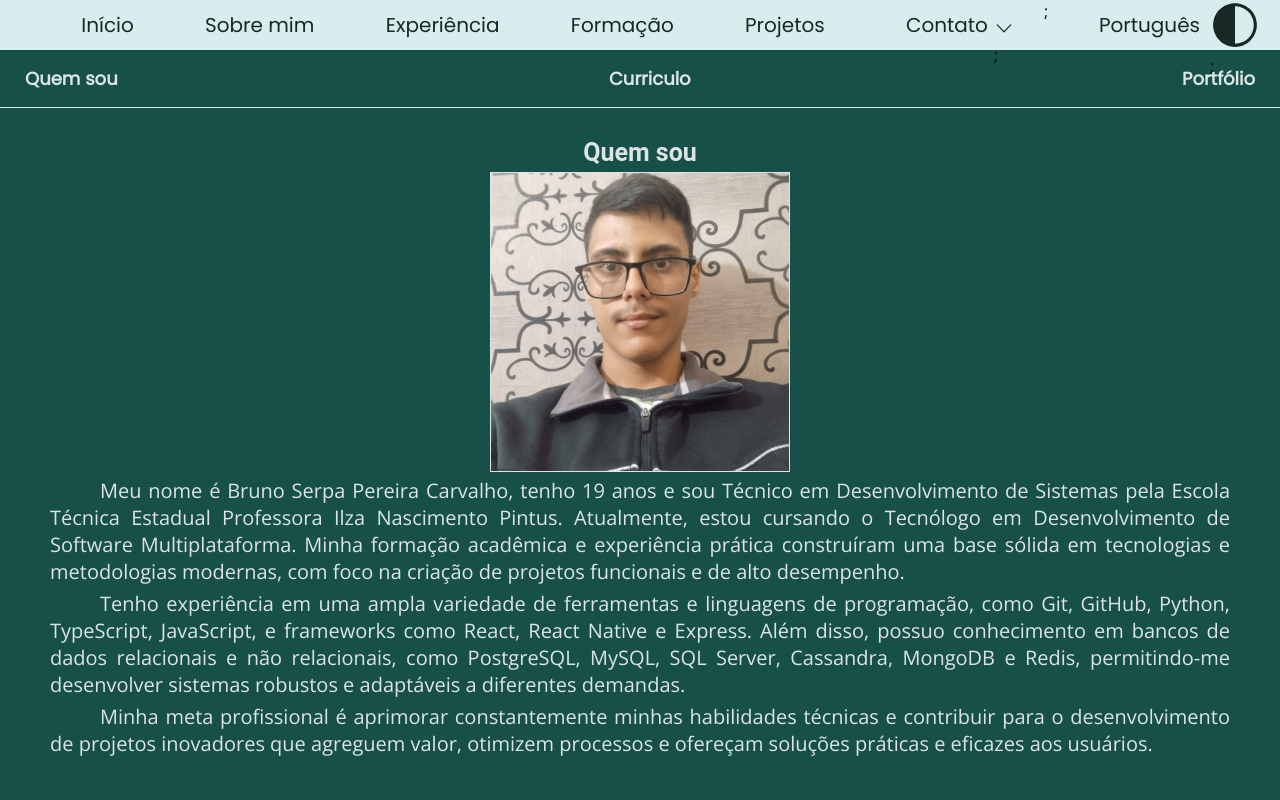
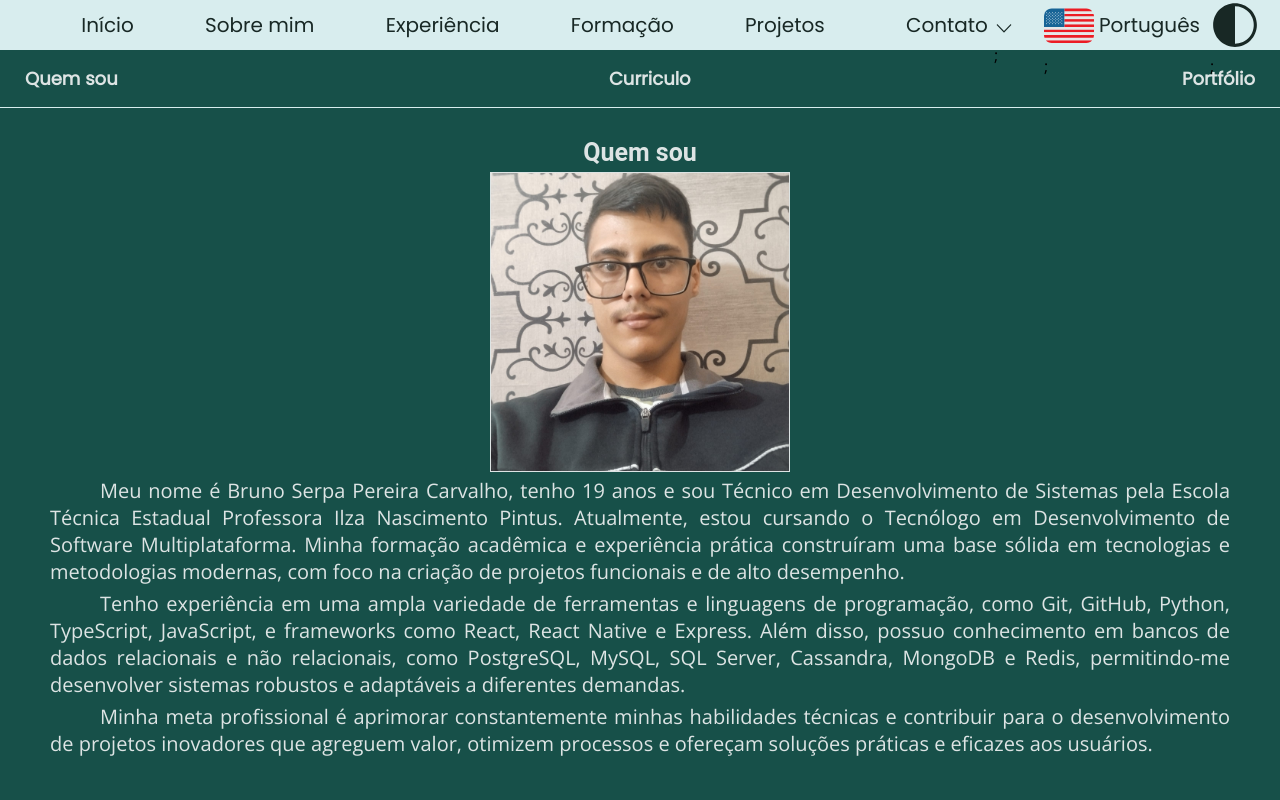
Before and after one commit to BrunoSerpa/portfolio-code, a React (Create React App) app: page /home in a window 1280 px wide. Shown: the top 800 px of the page. Built offline with nearby package versions, Linux system fonts and the light colour scheme; no server answers.

Commit message:
Update flag import and usage from FlagEUA to FlagUSA in assets and Header component

```diff
--- a/src/assets/index.ts
+++ b/src/assets/index.ts
@@ -1,5 +1,5 @@
 import FlagBrazil from "./FlagBrazil.svg";
-import FlagEUA from "./FlagEUA.svg";
+import FlagUSA from "./FlagUSA.svg";
 import IconAssociation from "./IconAssociation.svg";
 import IconCopy from "./IconCopy.svg";
 import IconDropdown from "./IconDropdown.svg";
@@ -15,4 +15,4 @@ import IconTechs from "./IconTechs.svg";
 import IconTheme from "./IconTheme.svg";
 import Me from "./Me.jpg";
 
-export { FlagBrazil, FlagEUA, IconCopy, IconAssociation, IconDropdown, IconEmail, IconGithub, IconLight, IconLinkedin, IconMenu, IconPerson, IconPhone, IconTeam, IconTechs, IconTheme, Me };
+export { FlagBrazil, FlagUSA, IconCopy, IconAssociation, IconDropdown, IconEmail, IconGithub, IconLight, IconLinkedin, IconMenu, IconPerson, IconPhone, IconTeam, IconTechs, IconTheme, Me };
--- a/src/components/Header/index.tsx
+++ b/src/components/Header/index.tsx
@@ -1,5 +1,5 @@
 import { useEffect, useState } from "react";
-import { FlagBrazil, FlagEUA, IconDropdown, IconMenu, IconTheme } from "../../assets";
+import { FlagBrazil, FlagUSA, IconDropdown, IconMenu, IconTheme } from "../../assets";
 import Props from "../../types";
 import { ButtonMenu, DivContact, DivDropdown, DivFlag, DivFunctions, DivHeader, DivLinks, FunctionTheme, LinkHeader, TextFunctions } from "./style";
 import { DarkMode, WhiteMode } from "../../styles";
@@ -62,7 +62,7 @@ export default function Header({ data, sets }: Readonly<Props>) {
                         </DivDropdown>
                     </DivContact>
                     <DivFlag onClick={changeLanguage}>
-                        <ImgSVG src={data.language === "PT" ? FlagBrazil : FlagEUA} height="50" width="50" />
+                        <ImgSVG src={data.language === "PT" ? FlagBrazil : FlagUSA} height="50" width="50" />
                         <TextFunctions theme={data.theme}>Português</TextFunctions>
                     </DivFlag>
                     <FunctionTheme onClick={changeTheme}>
```
